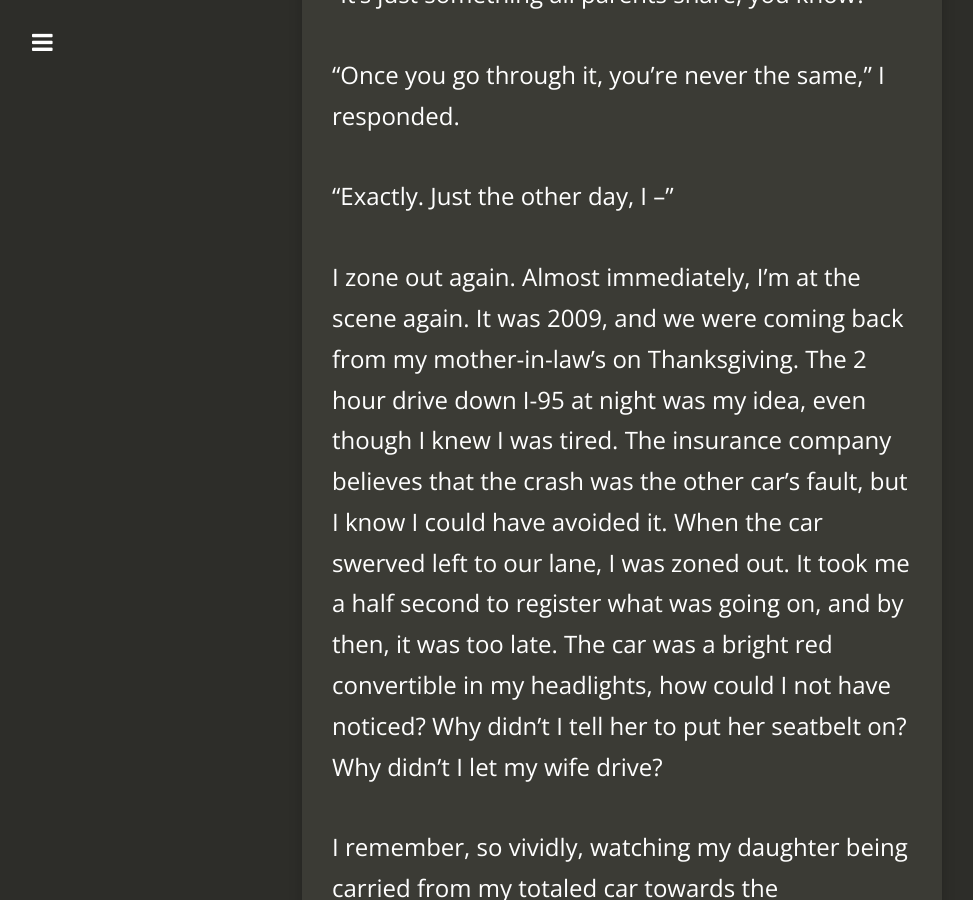
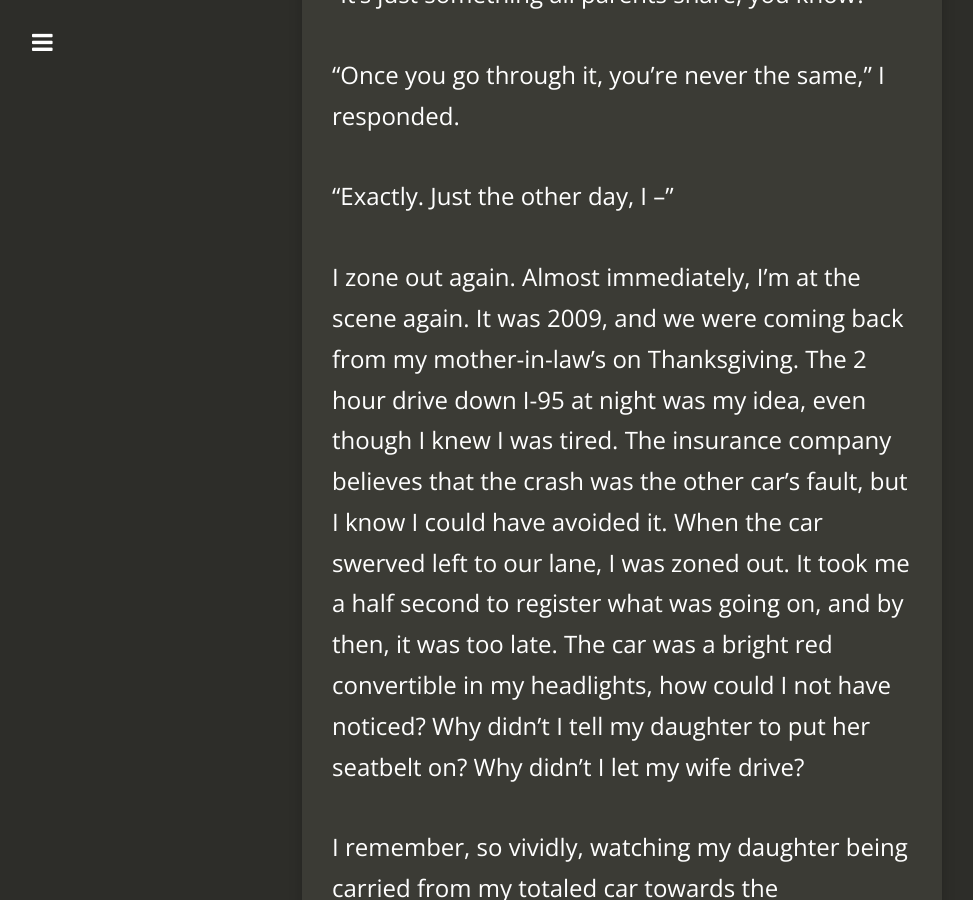
Before and after one commit to jacobtomlinson/carte-noire, a Jekyll site: the page built from _posts/2018-07-24-just-the-one.md, in a window 1280 px wide and 900 px high, scrolled down 1478 px. Shown: the whole window, without its empty margins (18-991 px from the left). Built offline with Jekyll 4.4.1, drawn with Linux system fonts in a browser that asks for light colours; nearby versions of some CDN libraries; comment, search, counter and statistics services are not loaded.

Commit message:
Restructure a sentence in just the one.

```diff
--- a/_posts/2018-07-24-just-the-one.md
+++ b/_posts/2018-07-24-just-the-one.md
@@ -28,7 +28,7 @@ The girl. He approached me after I helped a girl find her mother. Now, he's talk
 
 "Exactly. Just the other day, I --"
 
-I zone out again. Almost immediately, I’m at the scene again. It was 2009, and we were coming back from my mother-in-law’s on Thanksgiving. The 2 hour drive down I-95 at night was my idea, even though I knew I was tired. The insurance company believes that the crash was the other car’s fault, but I know I could have avoided it. When the car swerved left to our lane, I was zoned out. It took me a half second to register what was going on, and by then, it was too late. The car was a bright red convertible in my headlights, how could I not have noticed? Why didn’t I tell her to put her seatbelt on? Why didn’t I let my wife drive?
+I zone out again. Almost immediately, I’m at the scene again. It was 2009, and we were coming back from my mother-in-law’s on Thanksgiving. The 2 hour drive down I-95 at night was my idea, even though I knew I was tired. The insurance company believes that the crash was the other car’s fault, but I know I could have avoided it. When the car swerved left to our lane, I was zoned out. It took me a half second to register what was going on, and by then, it was too late. The car was a bright red convertible in my headlights, how could I not have noticed? Why didn’t I tell my daughter to put her seatbelt on? Why didn’t I let my wife drive?
 
 I remember, so vividly, watching my daughter being carried from my totaled car towards the ambulance, praying for a medical miracle. Seeing my little girl, so young, unconscious on a stretcher, red and blue sirens dancing on her face with the moonlight.. I'll never forget it. I'll never forget the way my tears stretched the colors on the scene, bleeding them to infinity. Never in my life will I forget that sight.
 
```
